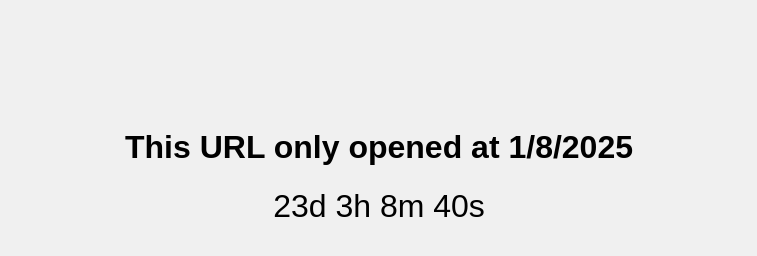
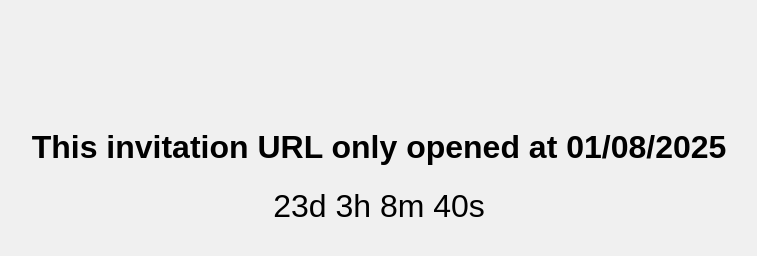
Before and after one commit to minhct4c/hello-world, a plain HTML site: page index.html in a window 1280 px wide. Shown: the whole page, without its empty margins (261-1018 px from the left). Drawn offline with Linux system fonts and the light colour scheme.

Commit message:
Update index.html

```diff
--- a/index.html
+++ b/index.html
@@ -18,7 +18,7 @@
   </style>
 </head>
 <body>
-  <h1>This URL only opened at 1/8/2025</h1>
+  <h1>This invitation URL only opened at 01/08/2025</h1>
   <div id="countdown"></div>
 
   <script>
```
